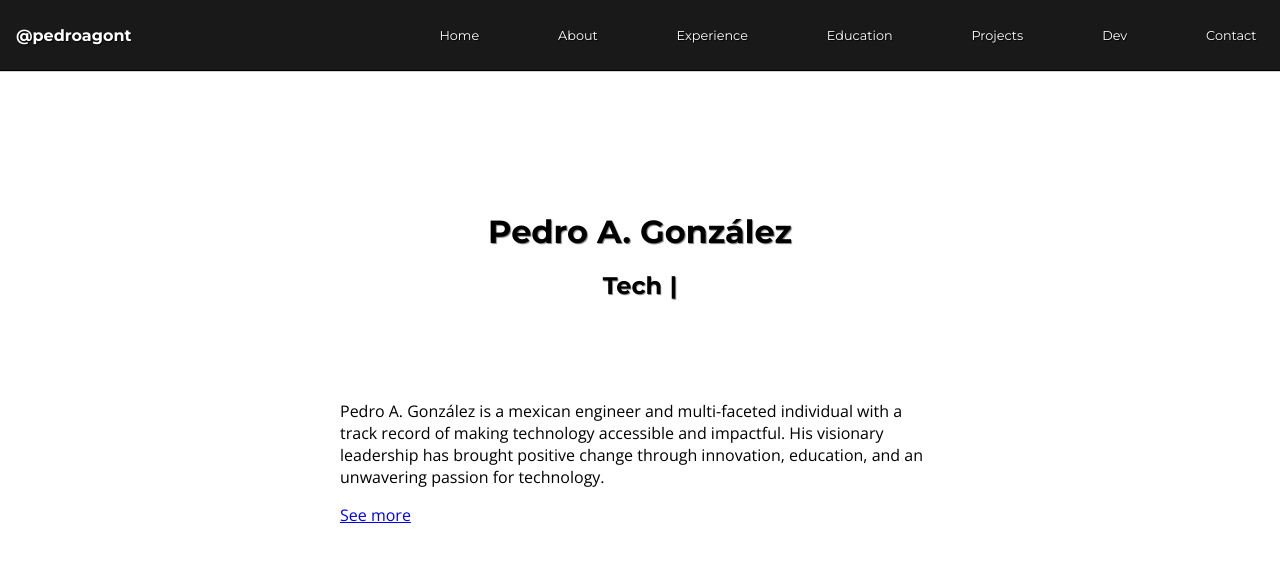
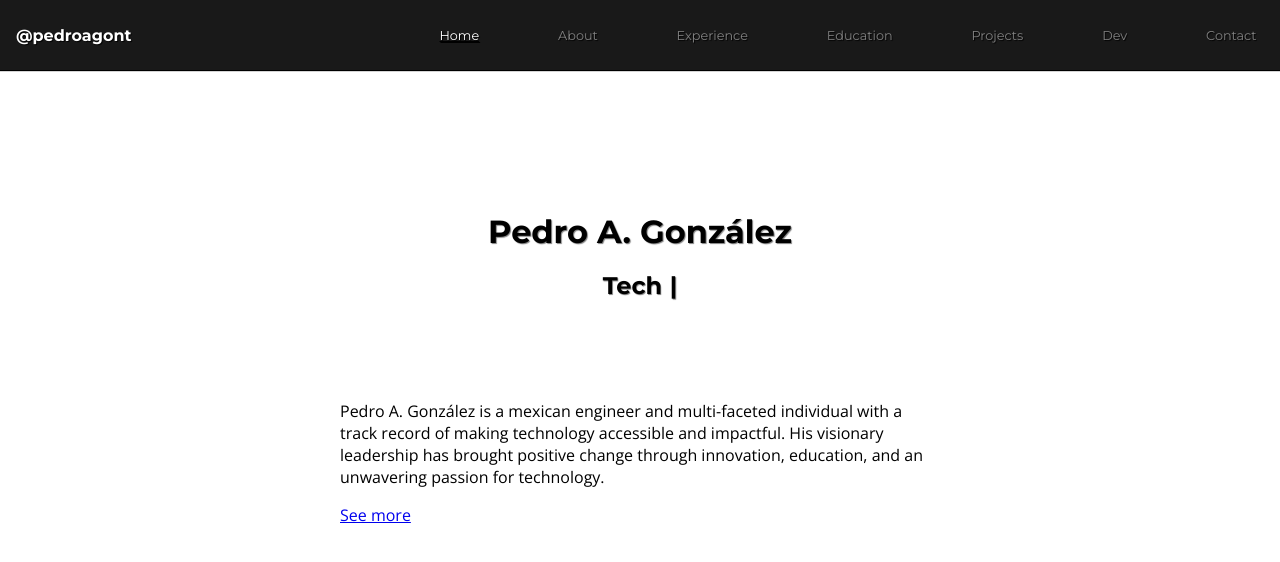
Before and after one commit to pedroagont/pedroagont, a React (Create React App) app: page / in a window 1280 px wide. Shown: the top 562 px of the page. Built offline with nearby package versions, Linux system fonts and the light colour scheme.

Commit message:
Refactor nav into dynamic map, conditional styling

```diff
--- a/src/components/Navigation.js
+++ b/src/components/Navigation.js
@@ -1,33 +1,56 @@
-import { Link } from 'react-router-dom';
+import { Link, useLocation } from 'react-router-dom';
+import classNames from 'classnames';
 
 function Navigation() {
+  const location = useLocation();
+
+  const menuItemSelected = (item) =>
+    classNames({
+      'menu-item-selected': item.pathname === location.pathname,
+    });
+
+  const menuListData = [
+    {
+      name: 'Home',
+      pathname: '/',
+    },
+    {
+      name: 'About',
+      pathname: '/about',
+    },
+    {
+      name: 'Experience',
+      pathname: '/experience',
+    },
+    {
+      name: 'Education',
+      pathname: '/education',
+    },
+    {
+      name: 'Projects',
+      pathname: '/projects',
+    },
+    {
+      name: 'Dev',
+      pathname: '/dev',
+    },
+    {
+      name: 'Contact',
+      pathname: '/contact',
+    },
+  ];
+
   return (
     <nav className="navbar">
       <div className="navbar-brand">
         <Link to="/">@pedroagont</Link>
       </div>
       <ul className="navbar-menu">
-        <li>
-          <Link to="/">Home</Link>
-        </li>
-        <li>
-          <Link to="/about">About</Link>
-        </li>
-        <li>
-          <Link to="/experience">Experience</Link>
-        </li>
-        <li>
-          <Link to="/education">Education</Link>
-        </li>
-        <li>
-          <Link to="/projects">Projects</Link>
-        </li>
-        <li>
-          <Link to="/dev">Dev</Link>
-        </li>
-        <li>
-          <Link to="/contact">Contact</Link>
-        </li>
+        {menuListData.map((item) => (
+          <li key={item.name} className={menuItemSelected(item)}>
+            <Link to={item.pathname}>{item.name}</Link>
+          </li>
+        ))}
       </ul>
     </nav>
   );
--- a/src/styles/App.css
+++ b/src/styles/App.css
@@ -41,6 +41,23 @@ nav .navbar-menu {
 nav.navbar a {
   text-decoration: none;
   color: white;
+}
+
+nav .navbar-menu a {
+  text-decoration: none;
+  color: grey;
+}
+
+nav.navbar li:hover {
+  text-decoration: underline;
+}
+
+.menu-item-selected {
+  text-decoration: underline;
+}
+
+.menu-item-selected a {
+  color: white !important;
 }
 
 header.header {
```
